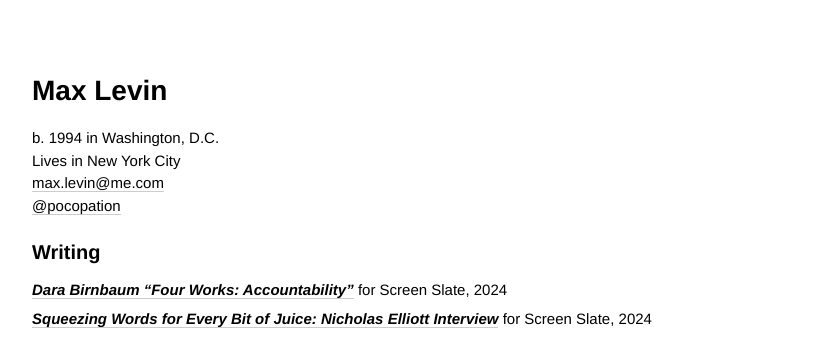
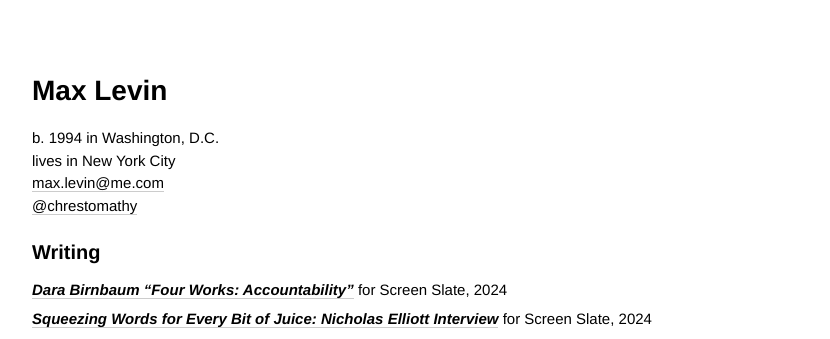
Before and after one commit to minicreative/maxlevin.me, a Jekyll site: the page built from index.md, in a window 1280 px wide. Shown: the top 339 px of the page, without its empty margins (18-848 px from the left). Built offline with Jekyll 4.4.1, drawn with Linux system fonts in a browser that asks for light colours.

Commit message:
Updated Index

```diff
--- a/index.md
+++ b/index.md
@@ -140,6 +140,6 @@ layout: home
 ---
 
 b. 1994 in Washington, D.C.\
-Lives in New York City\
+lives in New York City\
 [max.levin@me.com](mailto:max.levin@me.com)\
-[@pocopation](https://www.instagram.com/pocopation/)
+[@chrestomathy](https://www.instagram.com/chrestomathy/)
```
